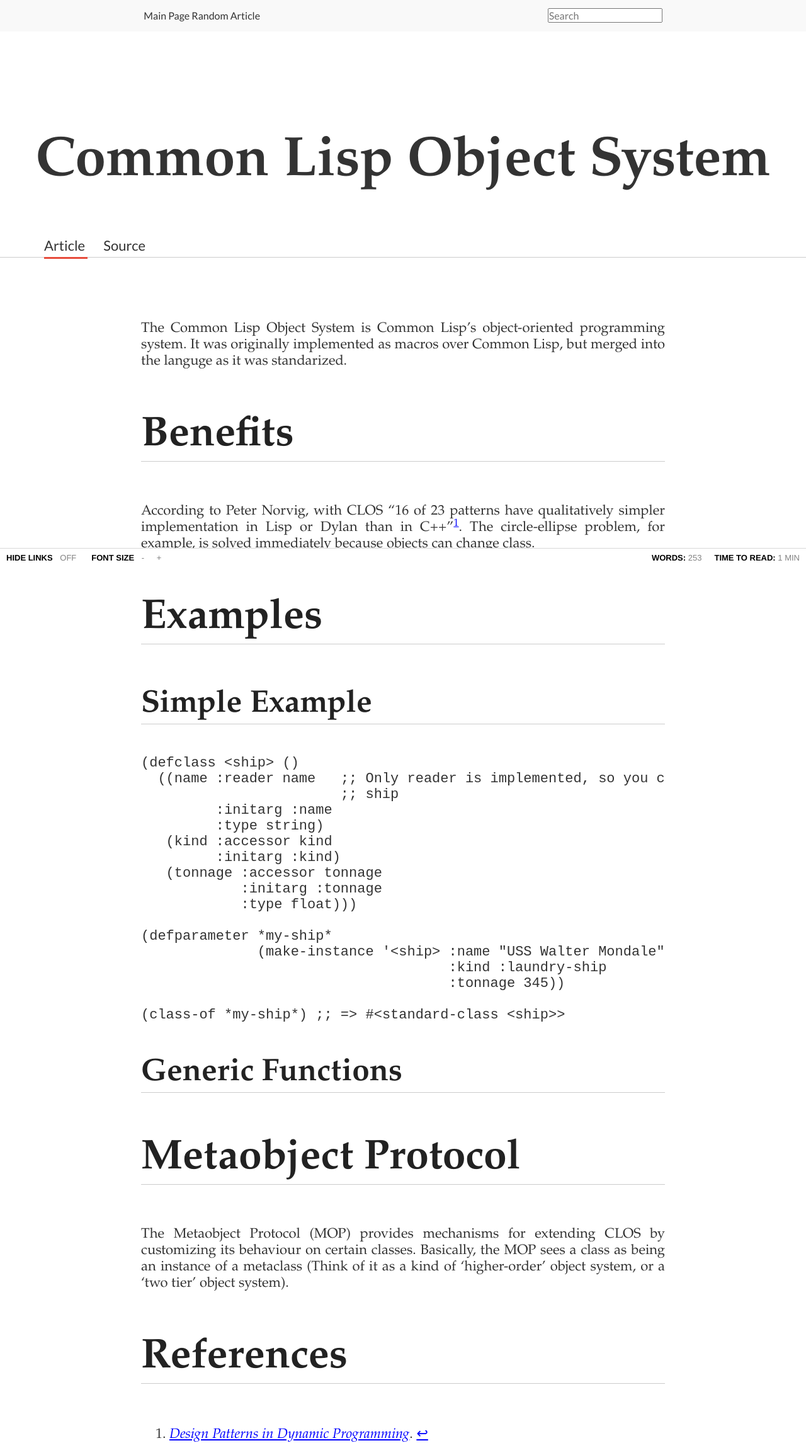
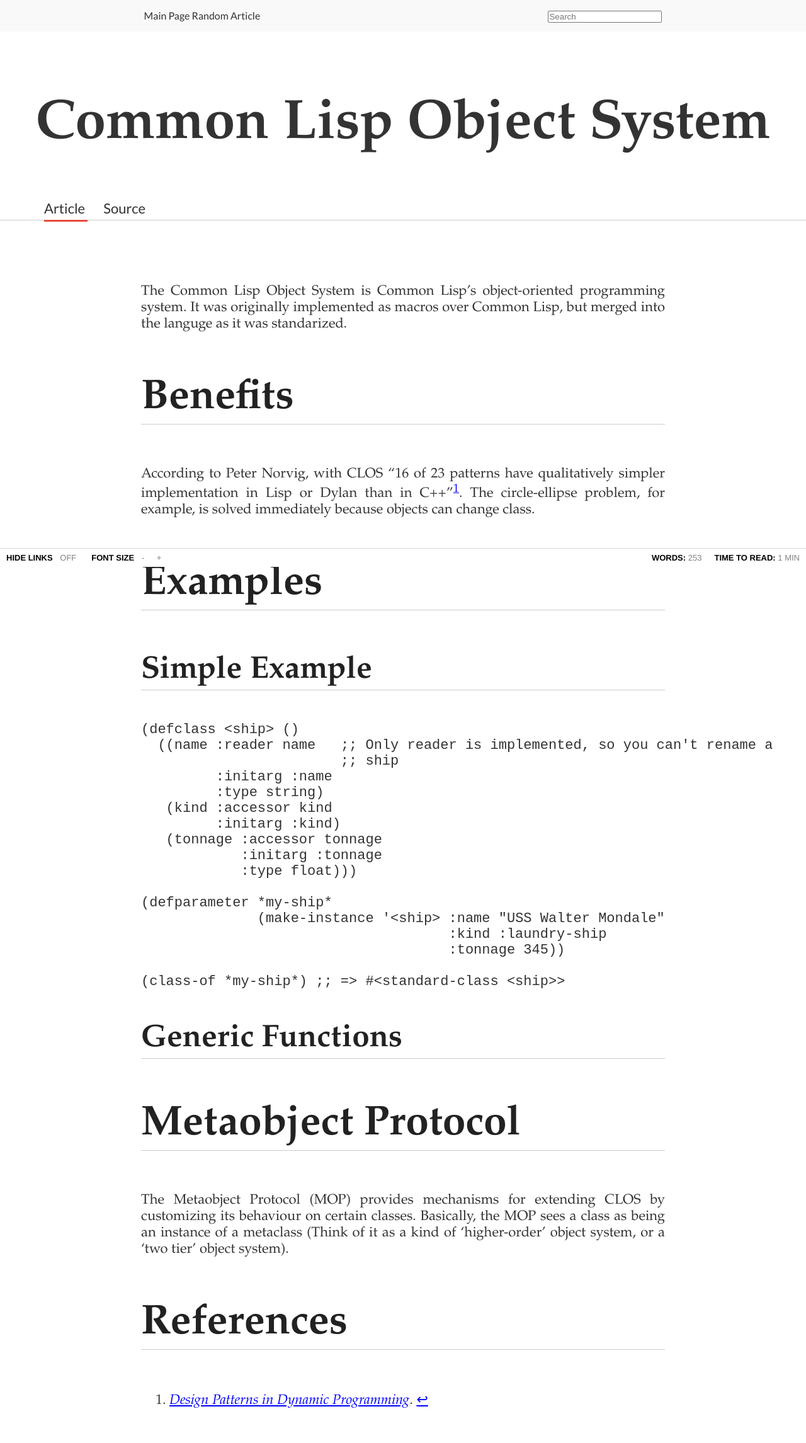
Before and after one commit to LispLang/lisplang.github.io, a Jekyll site: the page built from wiki/_posts/2016-01-01-clos.md, in a window 1280 px wide. Shown: the whole page at 63% size. Built offline with Jekyll 4.4.1, drawn with Linux system fonts in a browser that asks for light colours; after the commit the page ends 2237 px from its top, so only the background shows below that.

Commit message:
Remove an import, replace CSS with a mixin

```diff
--- a/assets/css/wiki.scss
+++ b/assets/css/wiki.scss
@@ -6,7 +6,6 @@
 @import 'variables';
 
 @import 'utils/fonts';
-@import 'utils/normalize';
 @import 'utils/reset';
 @import 'utils/mixins';
 
@@ -20,11 +19,7 @@
         height: 50px;
         line-height: 50px;
         background: #f9f9f9;
-        display: -webkit-box;
-        display: -webkit-flex;
-        display: -moz-flex;
-        display: -ms-flexbox;
-        display: flex;
+        @include flexbox();
         -webkit-box-direction: normal;
         -webkit-box-orient: horizontal;
         -webkit-flex-direction: row;
@@ -226,11 +221,7 @@
         height: 30px;
         line-height: 30px;
         border-top: 1px solid #d8d8d8;
-        display: -webkit-box;
-        display: -webkit-flex;
-        display: -moz-flex;
-        display: -ms-flexbox;
-        display: flex;
+        @include flexbox();
         -webkit-box-direction: normal;
         -webkit-box-orient: horizontal;
         -webkit-flex-direction: row;
```
